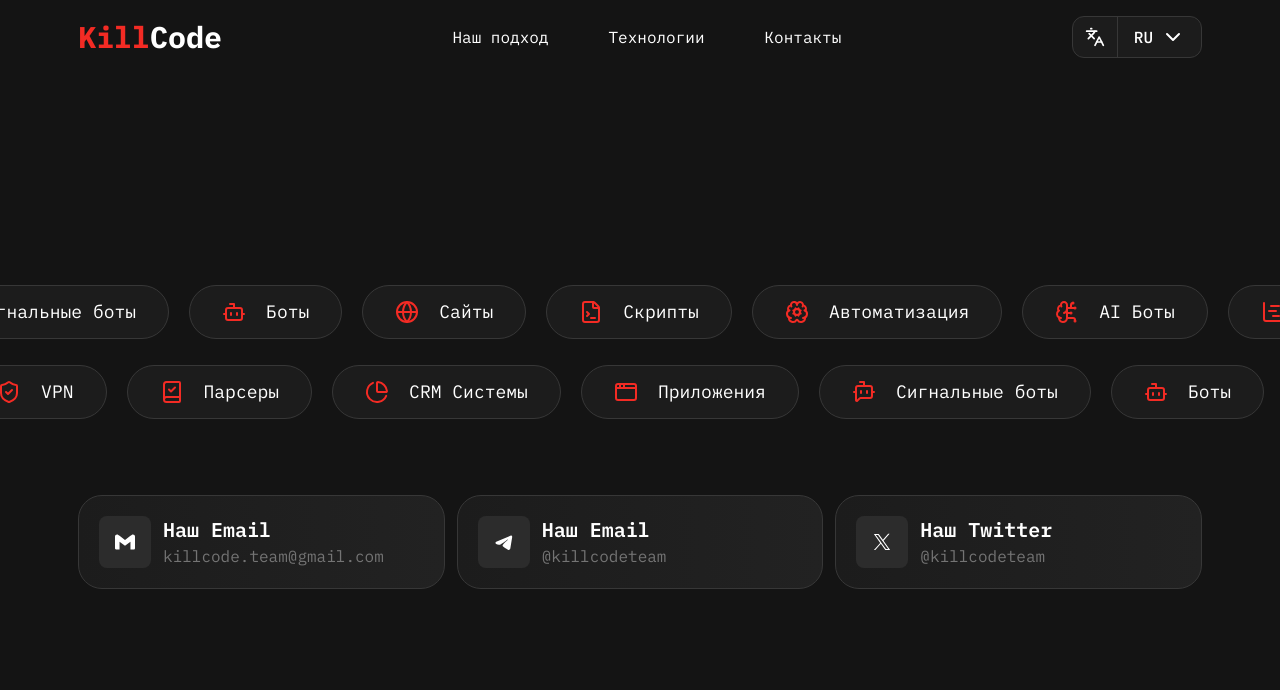
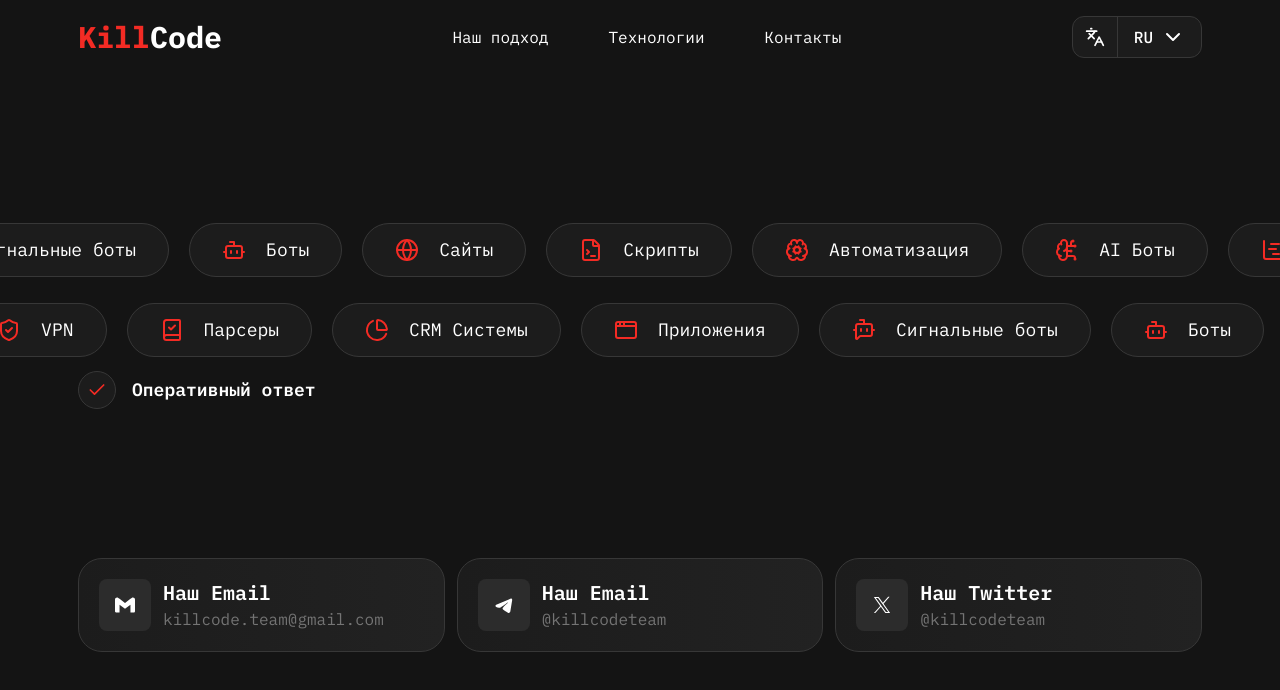
Before and after one commit to Kaden09/KillCode, a React (Vite) app: page / in a window 1280 px wide. Shown: the top 690 px of the page. Built offline with nearby package versions, Linux system fonts and the light colour scheme.

Commit message:
feat: created trust item component

```diff
--- /dev/null
+++ b/src/features/contacts-section/components/TrustItem.tsx
@@ -0,0 +1,18 @@
+import { Check } from "lucide-react";
+
+interface ITrustItem {
+  title: string;
+}
+
+function TrustItem({ title }: ITrustItem) {
+  return (
+    <div className="flex items-center gap-4">
+      <span className="bg-secondary-bg border border-border rounded-full p-2 text-contrast">
+        <Check width={20} height={20} />
+      </span>
+      <h3 className="font-semibold text-lg">{title}</h3>
+    </div>
+  );
+}
+
+export default TrustItem;
--- /dev/null
+++ b/src/features/contacts-section/index.ts
@@ -0,0 +1 @@
+export { default as TrustItem } from "./components/TrustItem";
--- a/src/features/contacts/index.ts
+++ b/src/features/contacts/index.ts
@@ -1,2 +1,2 @@
 export { default as SmallContact } from "./components/SmallContact";
-export { default as LargeContactsList } from "./components/LargeContact/LargeContactsList";
+export { default as LargeContactsList } from "./components/large-contact/LargeContactsList";
--- a/src/features/products/components/ProductItem.tsx
+++ b/src/features/products/components/ProductItem.tsx
@@ -11,7 +11,7 @@ export interface IProductItem {
 function ProductItem({ Icon, title }: IProductItem) {
   return (
     <div className="flex items-center justify-center gap-5 rounded-full bg-secondary-bg border border-border py-3 px-8 w-full">
-      <Icon className="text-contrast"/>
+      <Icon className="text-contrast" />
       <h2 className="whitespace-nowrap text-lg">{title}</h2>
     </div>
   );
--- a/src/pages/App.tsx
+++ b/src/pages/App.tsx
@@ -2,12 +2,14 @@ import { Footer } from "@/features/footer";
 import { Header } from "../features/header";
 import { ProductSection } from "@/features/products";
 import { LargeContactsList } from "@/features/contacts";
+import { TrustItem } from "@/features/contacts-section";
 
 function App() {
   return (
     <div className="flex flex-col justify-between h-svh">
       <Header />
       <ProductSection />
+      <TrustItem title="Оперативный ответ" />
       <LargeContactsList />
       <Footer />
     </div>
```
Also changed, not shown: src/features/contacts/components/large-contact/LargeContact.tsx (renamed from src/features/contacts/components/LargeContact/LargeContact.tsx), src/features/contacts/components/large-contact/LargeContactsList.tsx (renamed from src/features/contacts/components/LargeContact/LargeContactsList.tsx).
